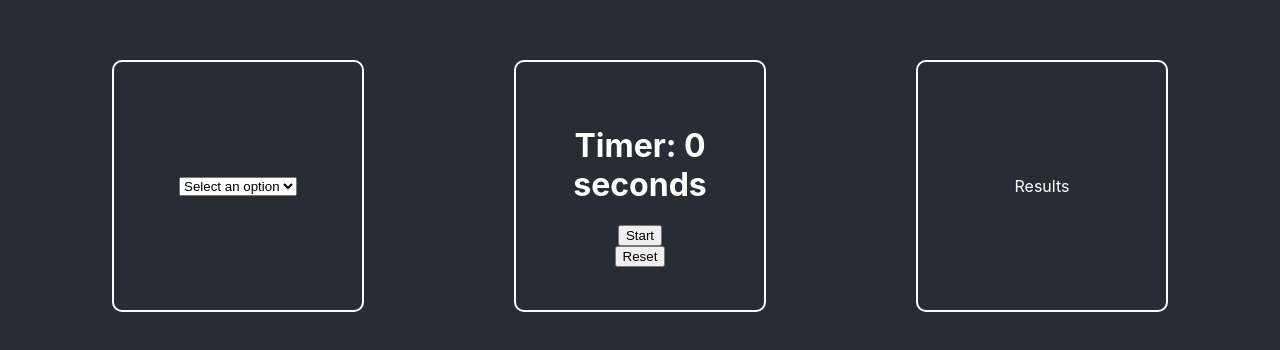
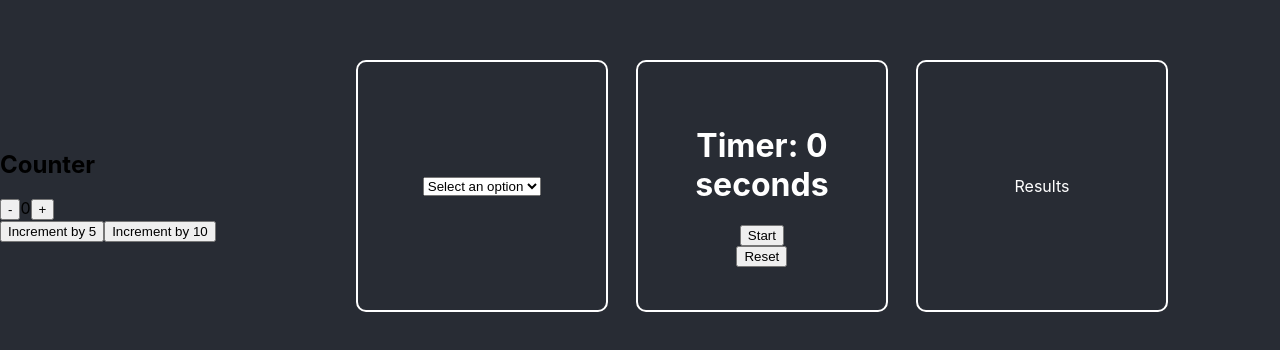
Before and after one commit to Rosenmatt1/pe-web-app, a React (Create React App) app: page / in a window 1280 px wide. Shown: the part 214-564 px from the top of the page. Built offline with nearby package versions, Linux system fonts and the light colour scheme.

Commit message:
Added in Counter component with Redux template

```diff
--- a/src/App.tsx
+++ b/src/App.tsx
@@ -1,19 +1,20 @@
 import React, { createContext, useState, useContext } from 'react';
 import Timer from './components/timer'
 import Dropdown from './components/dropdown'
+import Counter from './components/counter'
 import './App.css';
 
+// sssssss
+// // Define the type for the context value
+// interface MyContextType {
+//   value1: string;
+//   setValue1: React.Dispatch<React.SetStateAction<string>>;
+//   value2: string;
+//   setValue2: React.Dispatch<React.SetStateAction<string>>;
+// }
 
-// Define the type for the context value
-interface MyContextType {
-  value1: string;
-  setValue1: React.Dispatch<React.SetStateAction<string>>;
-  value2: string;
-  setValue2: React.Dispatch<React.SetStateAction<string>>;
-}
-
-// Create the context
-const MyContext = createContext<MyContextType | undefined>(undefined);
+// // Create the context
+// const MyContext = createContext<MyContextType | undefined>(undefined);
 
 const options = ['Stretching', "Hanging", 'Pumping', 'Clamping', ];
 
@@ -24,6 +25,7 @@ const handleSelectOption = (option: string) => {
 function App() {
   return (
     <div className="peapp">
+        <Counter />
         <Dropdown options={options} onSelectOption={handleSelectOption} />
         <Timer/>
         <div className="results"> Results </div>
--- /dev/null
+++ b/src/components/counter.tsx
@@ -0,0 +1,38 @@
+import React from 'react';
+import { useDispatch, useSelector } from 'react-redux';
+import { increment, decrement, incrementByAmount } from '../store/reducers/counterSlice';
+import { RootState } from '../store/store'; // Adjust the import as needed
+
+const Counter: React.FC = () => {
+  const dispatch = useDispatch();
+  const count = useSelector((state: RootState) => state.counter.value);
+
+  const handleIncrement = () => {
+    dispatch(increment());
+  };
+
+  const handleDecrement = () => {
+    dispatch(decrement());
+  };
+
+  const handleIncrementByAmount = (amount: number) => {
+    dispatch(incrementByAmount(amount));
+  };
+
+  return (
+    <div>
+      <h2>Counter</h2>
+      <div>
+        <button onClick={handleDecrement}>-</button>
+        <span>{count}</span>
+        <button onClick={handleIncrement}>+</button>
+      </div>
+      <div>
+        <button onClick={() => handleIncrementByAmount(5)}>Increment by 5</button>
+        <button onClick={() => handleIncrementByAmount(10)}>Increment by 10</button>
+      </div>
+    </div>
+  );
+};
+
+export default Counter;
--- a/src/index.tsx
+++ b/src/index.tsx
@@ -10,9 +10,11 @@ const root = ReactDOM.createRoot(
   document.getElementById('root') as HTMLElement
 );
 root.render(
-  <React.StrictMode>
-    <App />
-  </React.StrictMode>
+  <Provider store={store}>
+    <React.StrictMode>
+      <App />
+    </React.StrictMode>
+  </Provider>
 );
 
 // If you want to start measuring performance in your app, pass a function
```
